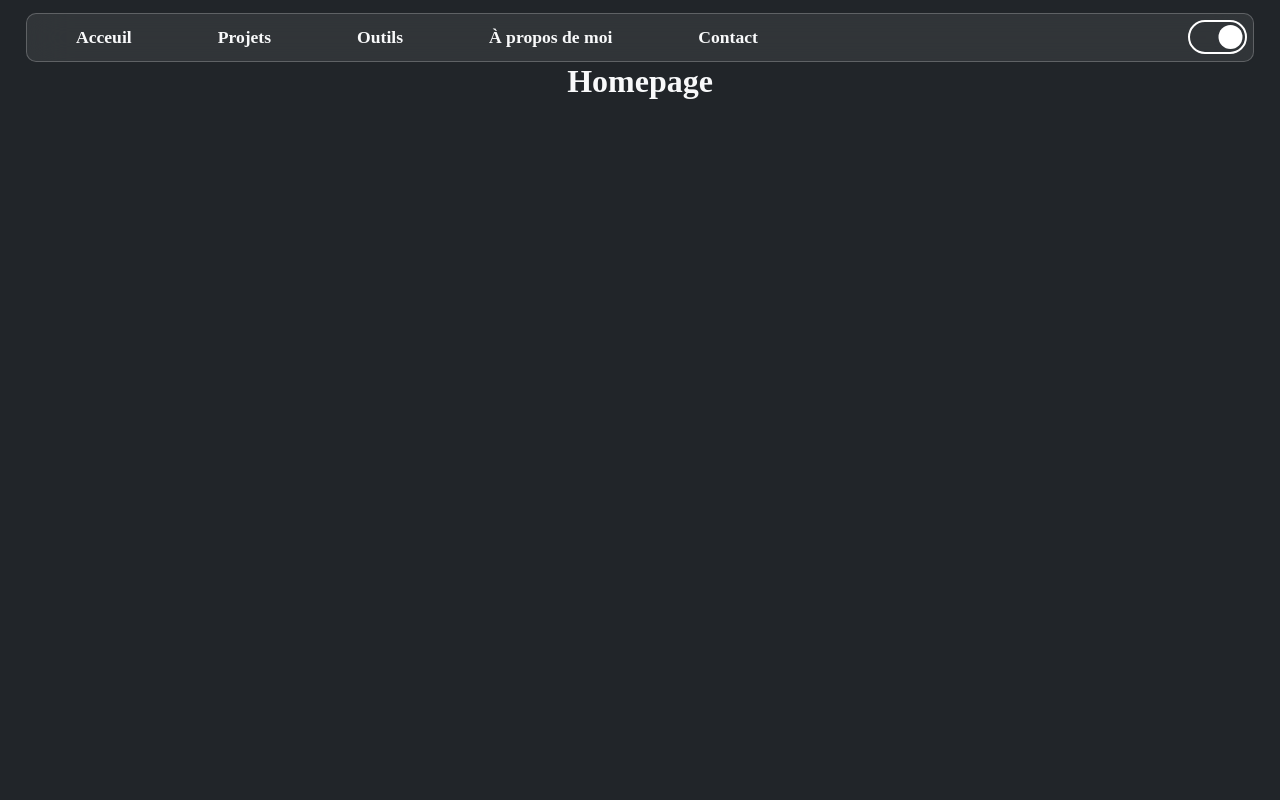
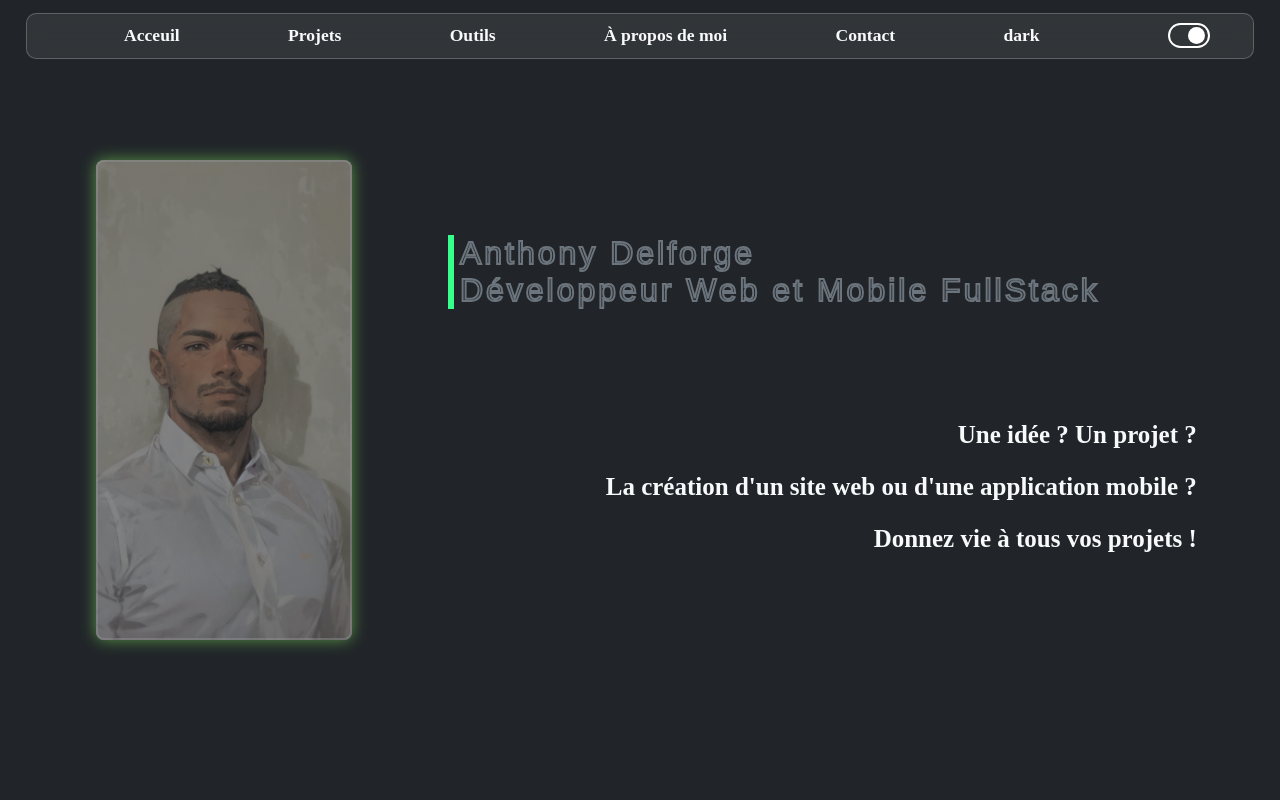
Before and after one commit to AnthonyDWeb/portfolio2, a React (Create React App) app: page / in a window 1280 px wide. Shown: the top 800 px of the page. Built offline with nearby package versions, Linux system fonts and the light colour scheme.

Commit message:
homepage base visual & highlight animation

```diff
--- a/src/App.css
+++ b/src/App.css
@@ -24,7 +24,96 @@
 
         &#homepage {
             height: 100vh;
-            padding-top: calc(6vh + 15px);
+            display: flex;
+            padding: 0;
+            flex-direction: row;
+            justify-content: space-between;
+            align-items: center;
+
+            .profil-photo,
+            .home-page {
+                display: flex;
+                flex-direction: column;
+            }
+
+            .profil-photo {
+                width: 35%;
+                height: 100%;
+                justify-content: center;
+                align-items: center;
+
+                .img-profil {
+                    position: relative;
+                    width: 20vw;
+                    height: 60vh;
+                    background: url("./assets/images/pixel-ia-me.png") no-repeat center / cover;
+                    border-radius: 8px;
+                    cursor: pointer;
+                    box-shadow: 0 0 15px var(--dimlight);
+                    box-shadow: 0 0 15px light-dark(rgba(0, 0, 0, 0.444),rgb(140, 253, 99));
+                    transition: all 1s ease;
+                    opacity: 0.5;
+                }
+
+                .img-profil::before {
+                    content: '';
+                    position: absolute;
+                    inset: 0;
+                    background: url("./assets/images/pixel-ia-me.png") no-repeat center / cover;
+                    border-radius: 8px;
+                    transition: all 1s ease;
+                }
+
+                .img-profil::after {
+                    content: '';
+                    position: absolute;
+                    inset: 0;
+                    background: url("./assets/images/pixel-ia-me.png") no-repeat center / cover;
+                    border: 1px solid var(--dark);
+                    border-radius: 8px;
+                    transition: all 1s ease;
+                    border: light-dark(rgba(0, 0, 0, 0.444),rgba(255, 255, 255, 0.444)) 2px solid;
+
+                }
+
+                .img-profil:hover {
+                    border-color: red;
+                    transform: rotateZ(-45deg);
+                    box-shadow: 0 0 15px red;
+                    opacity: 1;
+
+                }
+
+                .img-profil:hover::after {
+                    transform: rotateZ(45deg);
+                    border-color: blue;
+                    box-shadow: 0 0 15px blue;
+                }
+
+                .img-profil:hover::before {
+                    border-color: whitesmoke;
+                    transform: rotateZ(90deg);
+                    box-shadow: 0 0 15px whitesmoke;
+                }
+            }
+
+            .home-page {
+                width: 65%;
+                height: calc(60vh - 50px);
+                align-items: flex-start;
+                justify-content: space-around;
+
+                .subtitle-container {
+                    width: 90%;
+                    display: flex;
+                    flex-direction: column;
+                    align-items: flex-end;
+                    .animate-subtitle {
+                        margin: 1.5vh 0;
+                        font-size: 25px;
+                    }
+                }
+            }
         }
 
         &#project {}
@@ -69,14 +158,12 @@
                 font-weight: 600;
                 font-style: italic;
                 text-decoration: none;
-            }
+                color: light-dark(blue, #37FF8B);
+                text-shadow: 1px 0 0 #37FF8B;
 
-            .formation {
-                color: light-dark(crimson, red);
-            }
-
-            .redirect {
-                color: light-dark(blue, cyan);
+                &:hover {
+                    text-decoration: underline;
+                }
             }
         }
 
--- a/src/App.jsx
+++ b/src/App.jsx
@@ -5,7 +5,7 @@ import Pages from './pages';
 function App() {
   return (
     <ThemeProvider>
-      <Pages/>
+      <Pages />
     </ThemeProvider>
   );
 }
--- /dev/null
+++ b/src/components/HighlighText/index.css
@@ -0,0 +1,42 @@
+/* === removing default button style ===*/
+* {
+  --animation-color: light-dark(var(--dark),#37FF8B);
+}
+
+.button {
+  margin: 0;
+  height: auto;
+  background: transparent;
+  padding: 0;
+  border: none;
+}
+
+/* button styling */
+.button {
+  letter-spacing: 3px;
+  text-decoration: none;
+  font-size: 2.5vw;
+  font-family: "Arial";
+  position: relative;
+  color: light-dark(var(--dimlight),transparent);
+  -webkit-text-stroke: 2px var(--gray);
+}
+/* this is the text, when you hover on button */
+.hover-text {
+  position: absolute;
+  box-sizing: border-box;
+  content: attr(data-text);
+  color: var(--animation-color);
+  width: 0%;
+  inset: 0;
+  border-right: 6px solid var(--animation-color);
+  overflow: hidden;
+  transition: 0.5s;
+  -webkit-text-stroke: 2px var(--animation-color);
+}
+/* hover */
+.button:hover .hover-text {
+  width: 100%;
+  filter: drop-shadow(0 0 23px var(--animation-color));
+  text-shadow: 2px 0 1px cyan;
+}
--- /dev/null
+++ b/src/components/HighlighText/index.jsx
@@ -0,0 +1,15 @@
+import React from 'react';
+import './index.css';
+
+function HighlighText({ text }) {
+    const textToUse = text.split('').join('').replace(/ /g, '\u00a0');
+    return (
+        <button data-text="Awesome" className="button">
+            <span className="actual-text">&nbsp;{textToUse}&nbsp;</span>
+            <span className="hover-text" aria-hidden="true">&nbsp;{textToUse}&nbsp;</span>
+            {/* <span className="hover-text" aria-hidden="true">{!isDesktop && `\u00a0`}&nbsp;{textToUse}&nbsp;</span> */}
+        </button>
+    )
+}
+
+export default HighlighText;
--- a/src/components/navigation/nav-style.css
+++ b/src/components/navigation/nav-style.css
@@ -14,9 +14,9 @@
         display: flex;
         align-items: center;
         border-radius: 10px;
-        justify-content: space-between;
-        backdrop-filter: blur(20px);
-        -webkit-backdrop-filter: blur(20px);
+        justify-content: space-around;
+        backdrop-filter: blur(10px);
+        -webkit-backdrop-filter: blur(10px);
 
         &:hover {
             transition: all 1s ease;
@@ -28,14 +28,8 @@
             }
         }
 
-        .logo {
-            color: light-dark(var(--dark), var(--dimlight));
-            cursor: pointer;
-            margin-left: 20px;
-        }
-
         .navlinks {
-            width: 60vw;
+            width: 80vw;
 
             ul {
                 display: flex;
@@ -56,8 +50,48 @@
                         background-color: light-dark(var(--dark), #37FF8B);
                         box-shadow: 0 0 1em 0.5em light-dark(transparent, #37FF8B);
                     }
+
+                }
+
+                >.button {
+                    color: white;
+                    text-decoration: none;
+                    font-size: 1.1rem;
+                    border: none;
+                    background: none;
+                    font-weight: 600;
+
+                    &::before {
+                        margin-left: auto;
+                    }
+
+                    &::after,
+                    &::before {
+                        content: '';
+                        width: 0%;
+                        height: 2px;
+                        background: blue;
+                        display: block;
+                        transition: 0.5s;
+                    }
+
+                    &:hover::after,
+                    &:hover::before {
+                        width: 100%;
+                    }
+                }
+            }
+        }
+        .star-container {
+            align-items: center;
+            /* background-color: red; */
+            .star-icon {
+                border-color: 1px solid aqua;
+                &.special {
+                    fill: #ffeb49;
                 }
             }
         }
     }
 }
+/* fill: #ffeb49; */
--- a/src/components/navigation/navbar.jsx
+++ b/src/components/navigation/navbar.jsx
@@ -9,25 +9,41 @@ import Toggle from '../toggle';
 // PAGE //
 // COMPONENT //
 // OTHER //
+// import star from "../../assets/images/star.svg"
 
 export default function NavBar() {
-  const { theme, setTheme } = useContext(ThemeContext);
+  const { theme, currentPage } = useContext(ThemeContext);
+  // const [currentTheme, setCurrentTheme] = useState();
+
+  // const handleSpecialMode = () => {
+  //   setCurrentTheme(theme === "special" ? undefined : theme);
+  //   setTheme(theme === "special" ? currentTheme : "special");
+  // }
+
+
+  // const Star = () => {
+  //   return (
+  //     <div className="star-container" onClick={handleSpecialMode}>
+  //       <svg className={`star-icon ${theme}`} xmlns="http://www.w3.org/2000/svg" height="30px" viewBox="0 -960 960 960" width="30px" fill="#000000"><path d="m233-120 65-281L80-590l288-25 112-265 112 265 288 25-218 189 65 281-247-149-247 149Z"/></svg>
+  //     </div>
+  //   )
+  // }
+
   return (
     <div className={`navBg ${theme}`}>
       <Glasscard addClass="navbar">
-        {/* <div className="logo">
-          <h2 onClick={() => setTheme(theme === "dark" ? "light" : "dark")}>Anthony <span className='surname'>Delforge</span></h2>
-        </div> */}
         <div className="navlinks">
           <ul>
-            <a href="#homepage">Acceuil</a>
-            <a href="#project">Projets</a>
-            <a href="#tools">Outils</a>
-            <a href="#about_me">À propos de moi</a>
-            <a href="#contact">Contact</a>
+            <a id='nav-homepage' href="#homepage" className={currentPage === "#nav-homepage" ? "active" : "inactive"}>Acceuil</a>
+            <a id='nav-project' href="#project" className={currentPage === "#nav-project" ? "active" : "inactive"}>Projets</a>
+            <a id='nav-tools' href="#tools" className={currentPage === "#nav-tools" ? "active" : "inactive"}>Outils</a>
+            <a id='nav-about_me' href="#about_me" className={currentPage === "#nav-about_me" ? "active" : "inactive"}>À propos de moi</a>
+            <a id='nav-contact' href="#contact" className={currentPage === "#nav-contact" ? "active" : "inactive"}>Contact</a>
+            <a href='.'>{theme}</a>
           </ul>
         </div>
-        <Toggle/>
+        <Toggle />
+        {/* <Star/> */}
       </Glasscard>
     </div>
   )
--- a/src/components/toggle/toggleStyle.css
+++ b/src/components/toggle/toggleStyle.css
@@ -3,8 +3,8 @@
   font-size: 17px;
   position: relative;
   display: inline-block;
-  width: 3.5em;
-  height: 2em;
+  width: 2.5em;
+  height: 1.5em;
 }
 
 /* Hide default HTML checkbox */
@@ -33,10 +33,10 @@
 .slider:before {
   position: absolute;
   content: "";
-  height: 1.4em;
-  width: 1.4em;
-  left: 0.2em;
-  bottom: 0.2em;
+  height: 1em;
+  width: 1em;
+  left: 0.1em;
+  bottom: 0.17em;
   background-color: var(--dark);
   border-radius: inherit;
   transition: all 0.5s cubic-bezier(0.23, 1, 0.320, 1);
@@ -58,5 +58,5 @@
 
 .switch input:checked+.slider:before {
   background-color: var(--light);
-  transform: translateX(1.5em);
+  transform: translateX(1em);
 }
--- a/src/contexts/theme.jsx
+++ b/src/contexts/theme.jsx
@@ -3,7 +3,8 @@ import React, { createContext, useState } from "react";
 export const ThemeContext = createContext();
 export const ThemeProvider = (props) => {
     const [theme, setTheme] = useState("dark");
+    const [currentPage, setPage] = useState();
 
-    const ThemeContextValue = { theme, setTheme };
+    const ThemeContextValue = { theme, setTheme, currentPage, setPage };
     return <ThemeContext.Provider value={ThemeContextValue} {...props} />
 };
--- a/src/pages/homepage.jsx
+++ b/src/pages/homepage.jsx
@@ -1,5 +1,6 @@
 // LIBRARY //
 import React from 'react';
+import HighlighText from '../components/HighlighText';
 // STYLE //
 // CONTEXT //
 // PAGE //
@@ -10,7 +11,21 @@ export default function Homepage() {
 
   return (
     <div id='homepage' className='page'>
-      <h1>Homepage</h1>
+      <section className="profil-photo">
+          <div className="img-profil" />
+      </section>
+      <section className="home-page">
+        <div className="highlight-container">
+          <HighlighText text={"Anthony Delforge"} />
+          <HighlighText text={"Développeur Web et Mobile FullStack"} />
+        </div>
+        <div className="subtitle-container">
+          <h3 className='animate-subtitle'>Une idée ? Un projet ?</h3>
+          <h3 className='animate-subtitle'>La création d'un site web ou d'une application mobile ?</h3>
+          <h3 className='animate-subtitle'>Donnez vie à tous vos projets !</h3>
+        </div>
+      </section>
+
     </div>
   )
 }
--- a/src/pages/index.js
+++ b/src/pages/index.js
@@ -1,4 +1,4 @@
-import { useContext } from 'react';
+import { useContext, useEffect } from 'react';
 import "../App.css";
 import { ThemeContext } from '../contexts/theme';
 import NavBar from '../components/navigation/navbar';
@@ -9,7 +9,39 @@ import AboutMe from './about_me';
 import Contact from './contact';
 
 export default function Pages() {
-    const { theme } = useContext(ThemeContext);
+    const { theme, setPage } = useContext(ThemeContext);
+
+
+    useEffect(() => {
+        const homeSection = document.querySelector("#homepage");
+        const projectSection = document.querySelector("#project");
+        const toolsSection = document.querySelector("#tools");
+        const aboutSection = document.querySelector("#about_me");
+        const contactSection = document.querySelector("#contact");
+
+        const handleIo = (entries) => {
+            let currentId;
+            entries.forEach(el => {
+                if (el.isIntersecting) {
+                    currentId = `#nav-${el.target.id}`;
+                } else {
+                    console.log(el.target.id, "is not visible");
+                    document.querySelector(`#nav-${el.target.id}`).classList.remove("current");
+                }
+            });
+            currentId && setPage(currentId);
+        };
+        const io = new IntersectionObserver(handleIo);
+
+        io.observe(homeSection);
+        io.observe(projectSection);
+        io.observe(toolsSection);
+        io.observe(aboutSection);
+        io.observe(contactSection);
+    }, [])
+
+
+
 
 
     return (
--- a/src/pages/projets.jsx
+++ b/src/pages/projets.jsx
@@ -46,7 +46,7 @@ export default function Projets() {
       </Intersection>
 
       <Intersection refObserver={image1}>
-        <img src={require("../assets/images/shiraoshi.jpg")} style={{ height: 400, width: 800, margin: 50 }} alt=''/>
+        <img src={require("../assets/images/shiraoshi.jpg")} style={{ height: 400, width: 800, margin: 50 }} alt='' />
       </Intersection>
 
       <Intersection refObserver={secondSection} animation={"right fadein"}>
@@ -54,7 +54,7 @@ export default function Projets() {
       </Intersection>
 
       <Intersection refObserver={image2}>
-        <img src={require("../assets/images/sukuna.jpeg")} style={{ height: 400, width: 800, margin: 50 }} alt=''/>
+        <img src={require("../assets/images/sukuna.jpeg")} style={{ height: 400, width: 800, margin: 50 }} alt='' />
       </Intersection>
 
       <Intersection refObserver={thirdSection} animation={"top fadein"}>
```
Also changed, not shown: src/pages/tools.jsx (+0 -9 lines), src/assets/images/pixel-ia-me.png (added), src/assets/images/star.svg (added).
